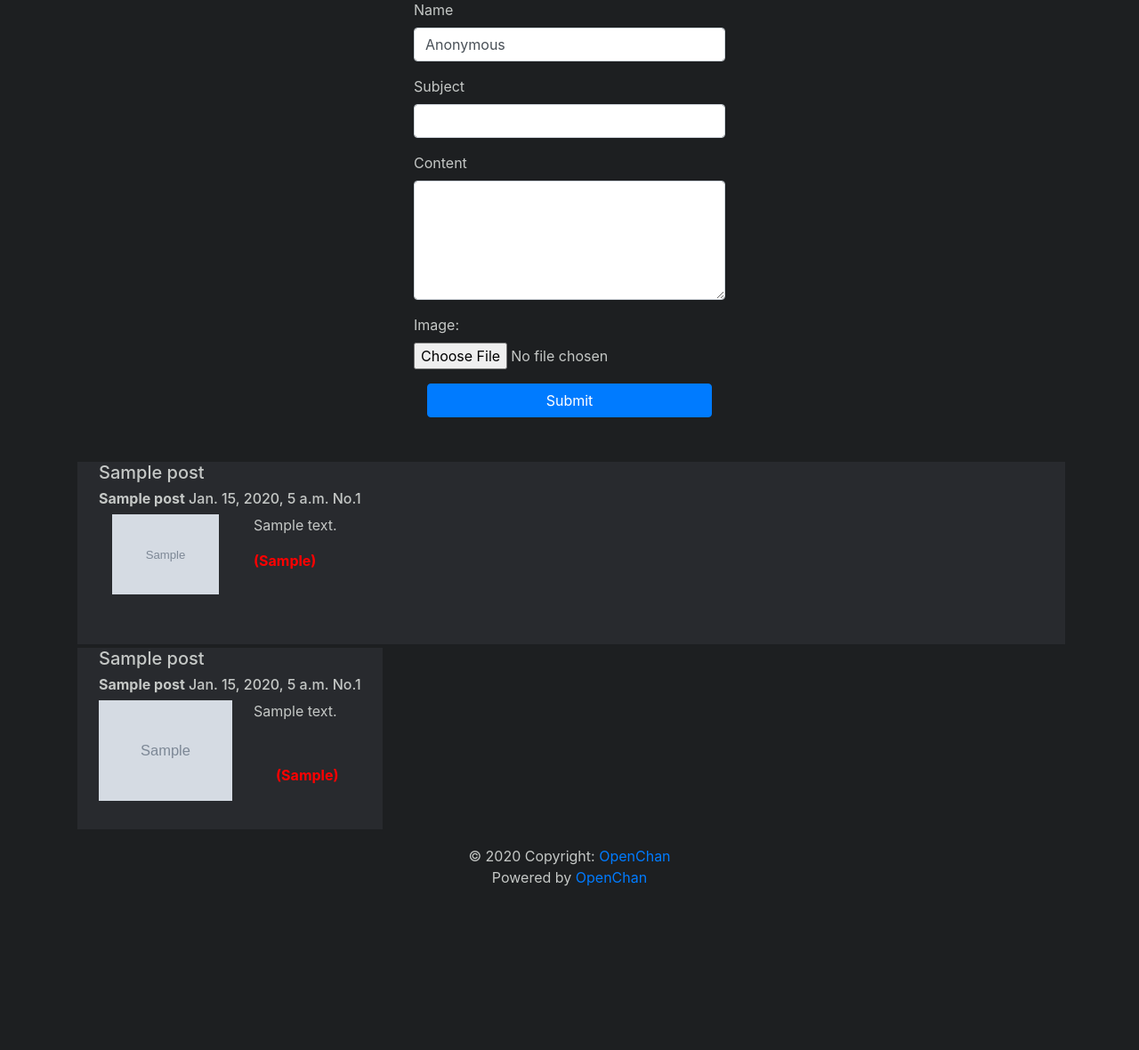
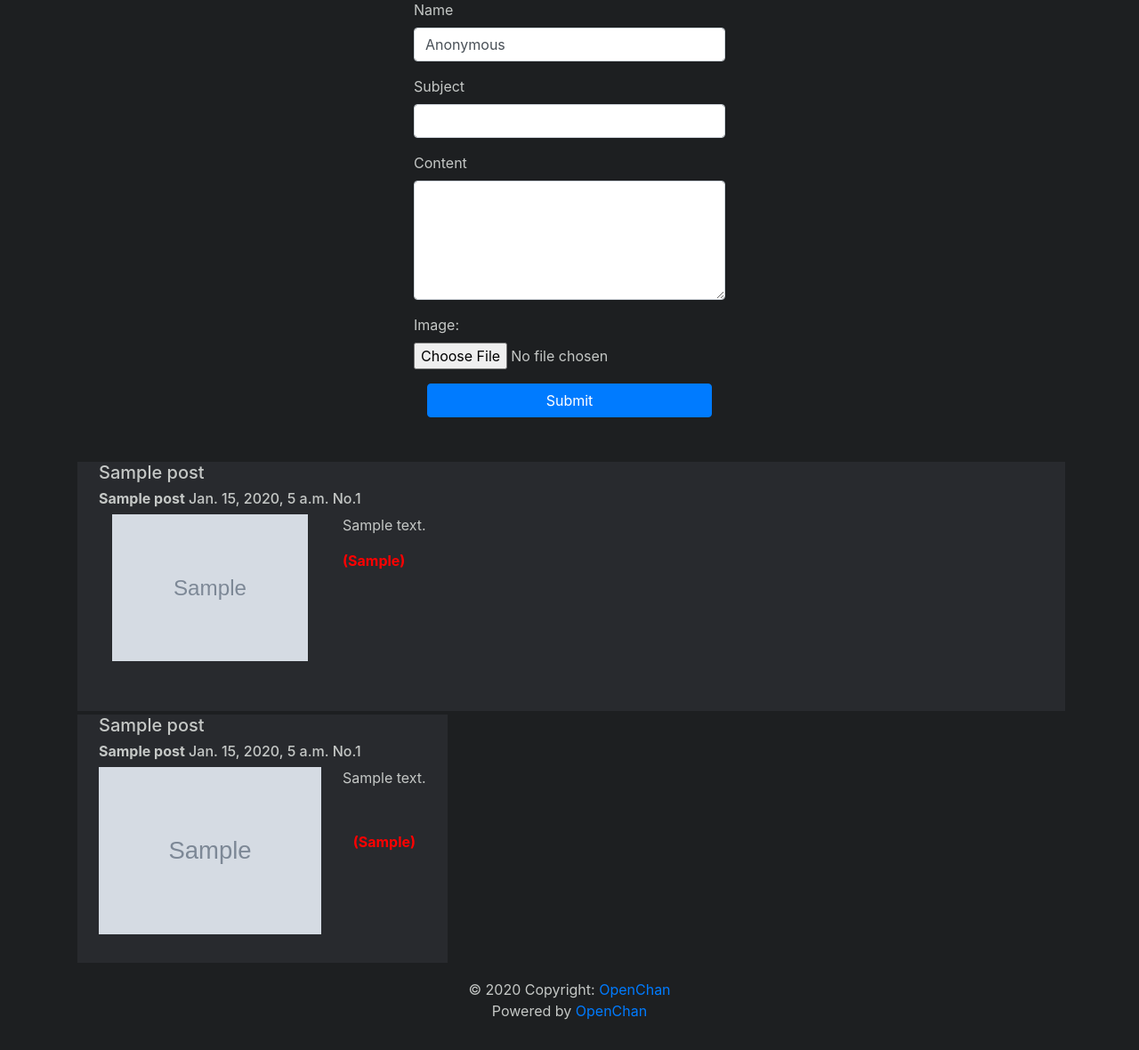
Before and after one commit to austinrseabolt/openchan, a Django app: template src/mainapp/templates/boards/viewthread.html in a window 1280 px wide. Shown: the part 137-1317 px from the top of the page at 89% size. Before the commit the page ends 1133 px from the top, so only its background shows below. Run offline with Django 3.2, Linux system fonts and the light colour scheme; the template is opened without the code that fills it: values that come from a table or form of the project are taken from there, others are empty; data comes from the database, SQL or seed files in the repository; both versions use the stored data as it was after the commit; tables that the repository leaves empty hold one stand-in row (values such as "Sample post"); grey boxes marked "Sample" are stand-in pictures; some libraries are stand-ins or nearby versions.

```diff
--- a/src/mainapp/templates/boards/style_overrides.html
+++ b/src/mainapp/templates/boards/style_overrides.html
@@ -43,7 +43,7 @@
 
     .imgcontainer {
         float: left;
-        max-width: 150px;
+        max-width: 250px;
         margin-bottom: 8px;
         margin-right: 24px;
     }
```
Also changed, not shown: src/db.sqlite3, src/media/images/1593160494301.jpg (added).
